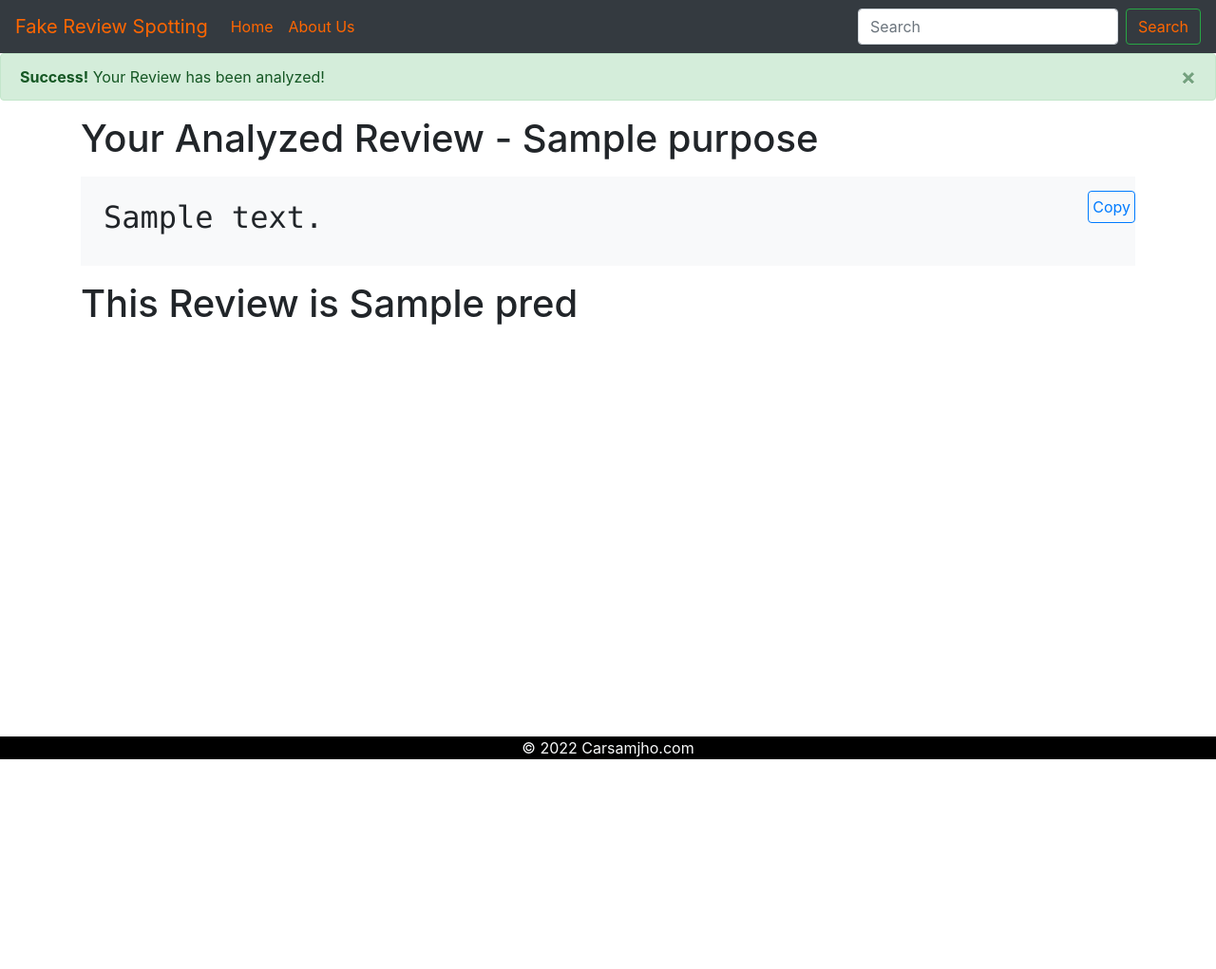
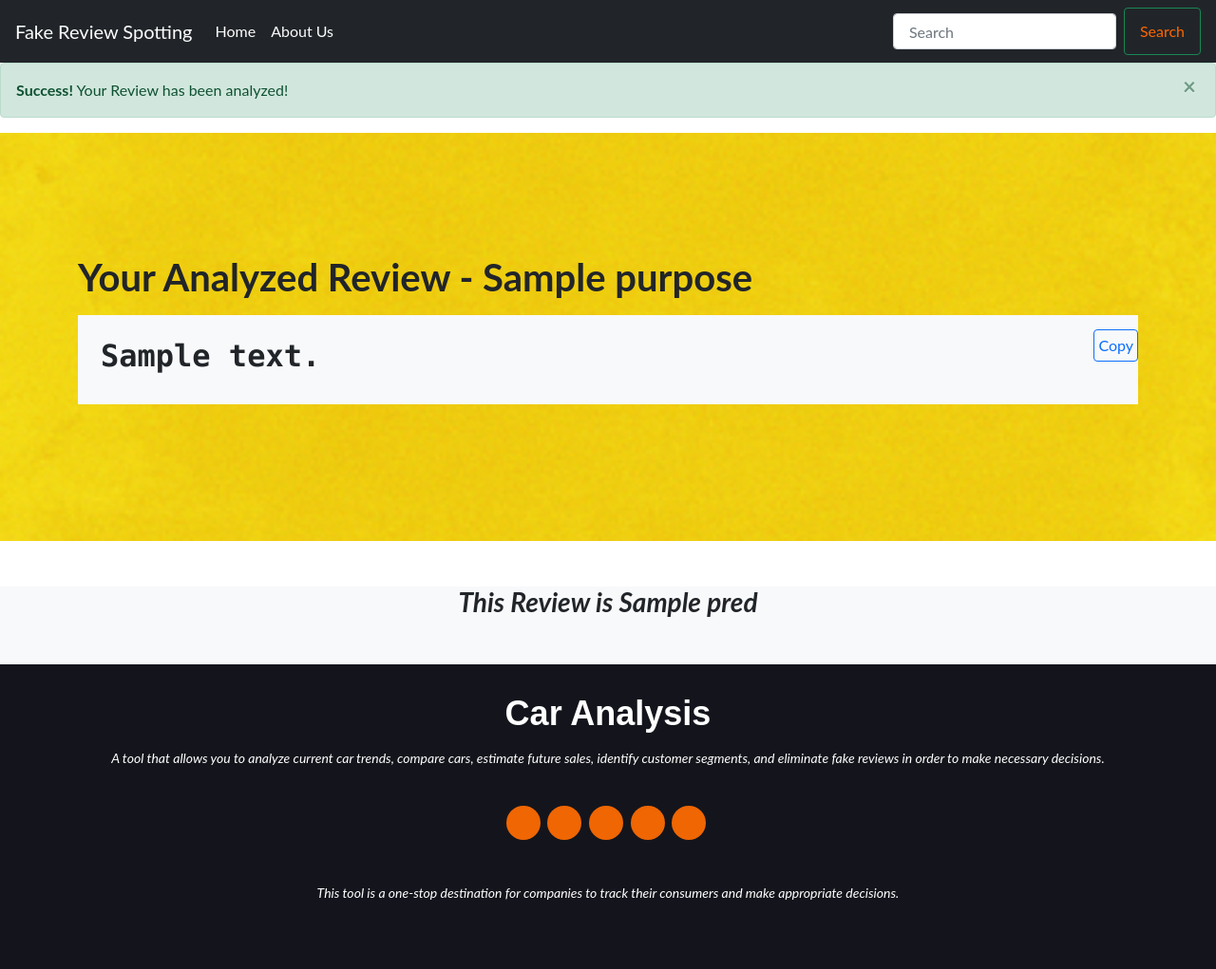
Before and after one commit to sayantann11/Engage_Project_Automotive_industry, a Django app: template templates/result.html in a window 1280 px wide. Shown: the whole page at 95% size. Before the commit the page ends 800 px from the top, so only its background shows below. Run offline with Django 3.2, Linux system fonts and the light colour scheme; the template is opened without the code that fills it: most values are stand-ins (such as "Sample title", 1, 10 or a date in 2020); parts of the project's set-up code (start-up, migrations or seed data) failed here and were passed over; some libraries are stand-ins or nearby versions.

Commit message:
Update result.html

```diff
--- a/templates/result.html
+++ b/templates/result.html
@@ -11,6 +11,9 @@
     <title>Text Utils-Results </title>
     <!-- Favicon-->
     <link rel="shortcut icon" href="https://codewithharry.com/static/photo.png">
+
+	    <!-- Core theme CSS (includes Bootstrap)-->
+        <link href="../assets/css/styles.css" rel="stylesheet" />
     <style>
 .footer {
    position: fixed;
@@ -32,7 +35,7 @@
   </head>
   <body>
     <nav class="navbar navbar-expand-lg navbar-dark bg-dark">
-      <a class="navbar-brand" href="/fake.html" style="color:rgb(255, 102, 0) ;">Fake Review Spotting </a>
+      <a class="navbar-brand" href="/fake.html" style="color:rgb(253, 253, 253) ;">Fake Review Spotting </a>
       <button class="navbar-toggler" type="button" data-toggle="collapse" data-target="#navbarNavDropdown"
           aria-controls="navbarNavDropdown" aria-expanded="false" aria-label="Toggle navigation">
           <span class="navbar-toggler-icon"></span>
@@ -40,11 +43,11 @@
       <div class="collapse navbar-collapse" id="navbarNavDropdown">
           <ul class="navbar-nav">
               <li class="nav-item active">
-                  <a class="nav-link" href="/" style="color:rgb(255, 102, 0) ;">Home <span
+                  <a class="nav-link" href="/" style="color:rgb(255, 254, 253) ;">Home <span
                           class="sr-only">(current)</span></a>
               </li>
               <li class="nav-item">
-                  <a class="nav-link" href="/aboutus.html" style="color:rgb(255, 102, 0) ;">About Us</a>
+                  <a class="nav-link" href="/aboutus.html" style="color:rgb(252, 252, 252) ;">About Us</a>
               </li>
 
 
@@ -66,6 +69,7 @@
   </button>
 </div>
 
+	  <header class="masthead-1">
 
 <div class="container">
 
@@ -79,13 +83,39 @@
   <pre id="copy-text" class="p-4"><h2>{{ analyzed_text }}</h2></pre>
 </p>
 </div>
-<h1> This Review is {{ pred | safe}}</h1>
+	  </header>
+	  <br>
+	  <br>
+
+<section class="content-section bg-light" id="about">
+            <div class="container px-4 px-lg-5 text-center">
+                <div class="row gx-4 gx-lg-5 justify-content-center">
+                    <div class="col-lg-10">
+                        <h3 class="mb-5"><em>This Review is {{pred | safe}} </em></h3>
+
+
+                    </div>
+                </div>
+            </div>
+        </section>
 </div>
-<footer class="footer">
-  <div class="container">
-    <span class="text-light">&#169 2022 Carsamjho.com </span>
-  </div>
-</footer>
+<footer id="footer">
+    <div class="container">
+      <h3>Car Analysis</h3>
+      <p>
+        A tool that allows you to analyze current car trends, compare cars, estimate future sales, identify customer
+        segments, and eliminate fake reviews in order to make necessary decisions.
+      </p>
+      <div class="social-links">
+        <a href="#" class="twitter"><i class="bx bxl-twitter"></i></a>
+        <a href="#" class="facebook"><i class="bx bxl-facebook"></i></a>
+        <a href="#" class="instagram"><i class="bx bxl-instagram"></i></a>
+        <a href="#" class="google-plus"><i class="bx bxl-skype"></i></a>
+        <a href="#" class="linkedin"><i class="bx bxl-linkedin"></i></a>
+      </div>
+      <p>This tool is a one-stop destination for companies to track their consumers and make appropriate decisions.</p>
+    </div>
+  </footer>
 
     <!-- Optional JavaScript -->
     <!-- jQuery first, then Popper.js, then Bootstrap JS -->
```
